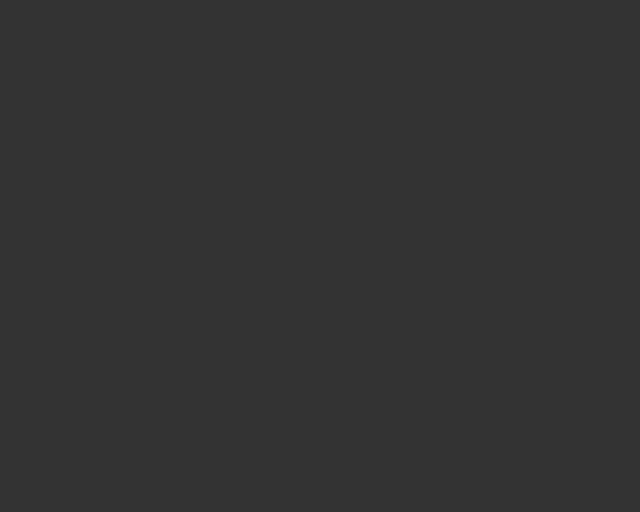
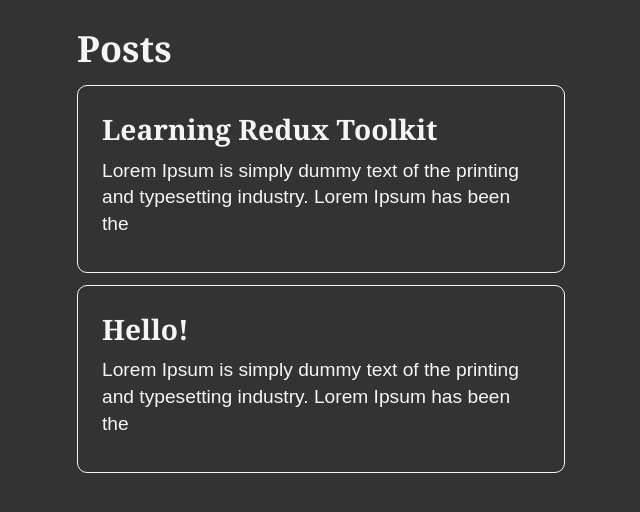
Before and after one commit to BertoRamosM/Redux-Toolkit-lesson, a React (Vite) app: page / in a window 1280 px wide. Shown: the top 512 px of the page, without its empty margins (313-953 px from the left). Built offline with nearby package versions, Linux system fonts and the light colour scheme.

Commit message:
using mock data to display posts

```diff
--- a/src/App.jsx
+++ b/src/App.jsx
@@ -1,11 +1,12 @@
 
 import './App.css'
+import PostsList from './features/posts/PostsList'
 
 function App() {
 
   return (
     <main className='App'>
-
+      <PostsList />
     </main>
   )
 }
--- a/src/app/store.js
+++ b/src/app/store.js
@@ -1,7 +1,9 @@
 import { configureStore } from "@reduxjs/toolkit";
+import postsReducer from "../features/posts/postsSlice"
 
 export const store = configureStore({
   reducer: {
+    posts: postsReducer,
 
   }
 })
--- /dev/null
+++ b/src/features/posts/PostsList.jsx
@@ -0,0 +1,22 @@
+import { useSelector } from "react-redux";
+
+const PostsList = () => {
+  const posts = useSelector(state => state.posts)
+  const renderedPosts = posts.map(post => (
+    <article kye={post.id}>
+      <h3>{post.title}</h3>
+      <p>{post.content.substring(0, 100)}</p>
+    </article>
+  ))
+
+
+  return (
+    <section>
+      <h2>Posts</h2>
+      {renderedPosts}
+  </section>
+
+  )
+}
+
+export default PostsList
--- a/src/features/posts/postsSlice.js
+++ b/src/features/posts/postsSlice.js
@@ -14,3 +14,14 @@
       "Lorem Ipsum is simply dummy text of the printing and typesetting industry. Lorem Ipsum has been the industry's standard dummy text ever since the 1500s, when an unknown printer took a galley of type and scrambled it to make a type specimen book. It has survived not only five centuries, but also the leap into electronic typesetting, remaining essentially unchanged. It was popularised in the 1960s with the release of Letraset sheets containing Lorem Ipsum passages, and more recently with desktop publishing software like Aldus PageMaker including versions of Lorem Ipsum.",
   },
 ];
+
+
+const postsSlice = createSlice({
+  name: 'posts',
+  initialState,
+  reducers: {
+
+  }
+})
+
+export default postsSlice.reducer
```
